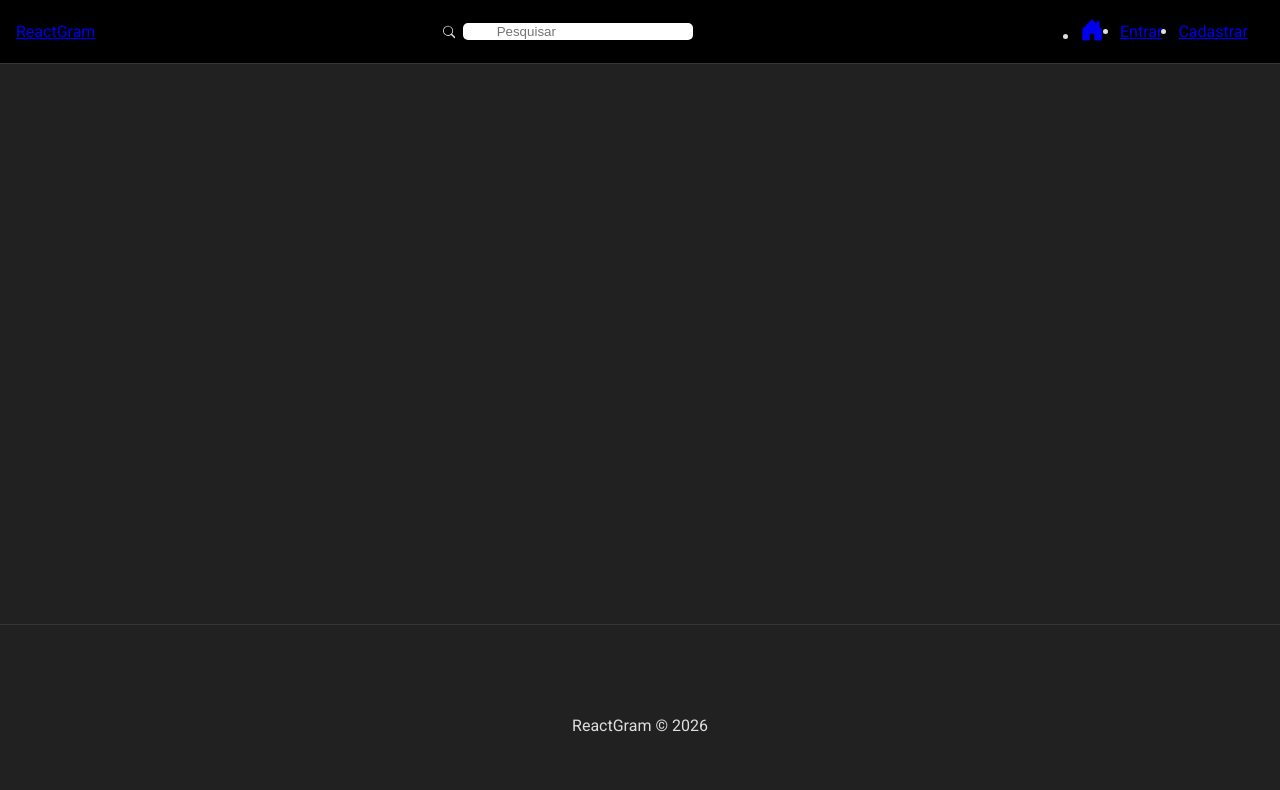
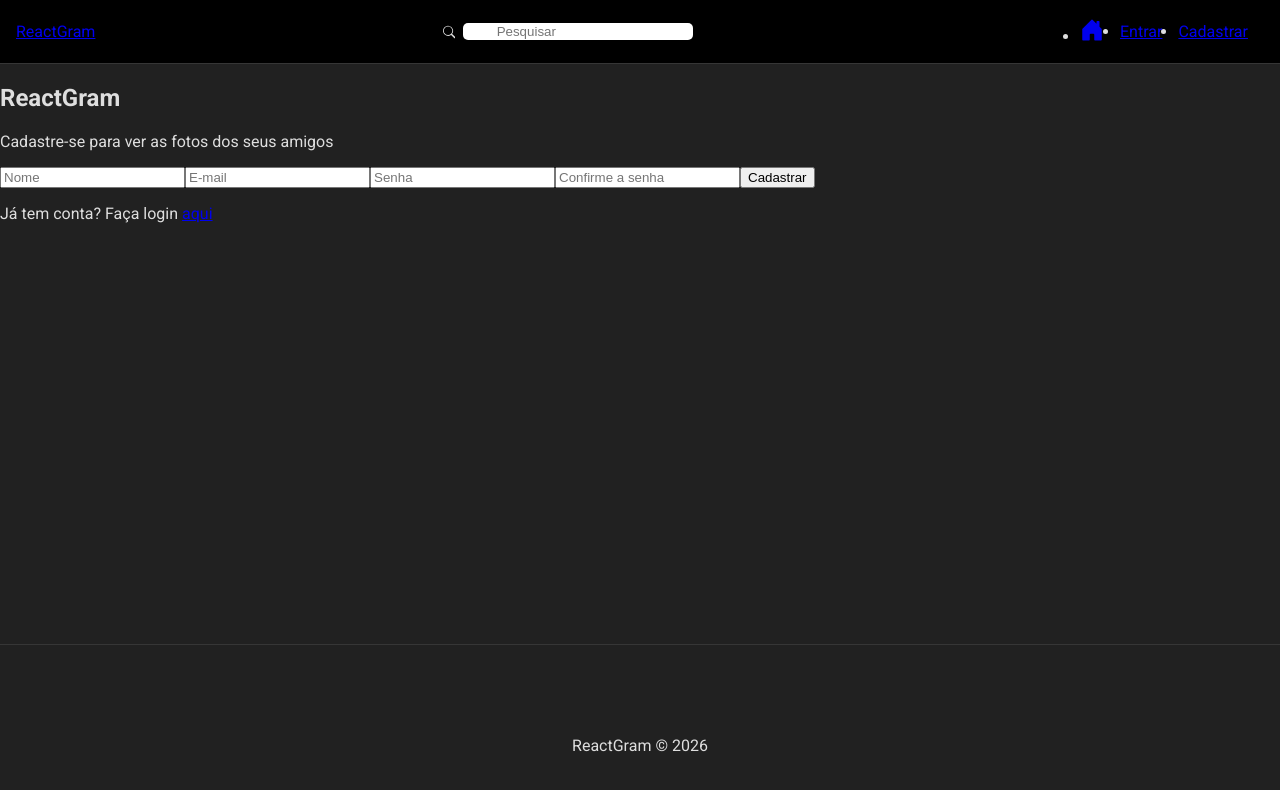
Before and after one commit to andrew-marquezin/ReactGram, a React (Vite) app in the folder frontend/: page /register in a window 1280 px wide. Shown: the top 790 px of the page. Built offline with nearby package versions, Linux system fonts and the light colour scheme.

Commit message:
feat: add register form

```diff
--- a/frontend/src/App.tsx
+++ b/frontend/src/App.tsx
@@ -1,8 +1,8 @@
 import "./App.css";
 import { BrowserRouter, Route, Routes } from "react-router-dom";
 import Home from "./pages/Home";
-// import Login from "./pages/Auth/Login";
-// import Register from "./pages/Auth/Register";
+import Login from "./pages/Auth/Login";
+import Register from "./pages/Auth/Register";
 import Navbar from "./components/Navbar";
 import Footer from "./components/Footer";
 
@@ -14,8 +14,8 @@ export default function App() {
         <div className="container">
           <Routes>
             <Route path="/" element={<Home />} />
-            {/* <Route path="/login" element={<Login />} />
-            <Route path="/register" element={<Register />} /> */}
+            <Route path="/login" element={<Login />} />
+            <Route path="/register" element={<Register />} />
           </Routes>
         </div>
         <Footer />
--- /dev/null
+++ b/frontend/src/pages/Auth/Login.tsx
@@ -0,0 +1,9 @@
+import "./Auth.css";
+
+export default function Login() {
+  return (
+    <div>
+      <h1>Login</h1>
+    </div>
+  );
+}
--- /dev/null
+++ b/frontend/src/pages/Auth/Register.tsx
@@ -0,0 +1,25 @@
+import { Link } from "react-router-dom";
+import "./Auth.css";
+
+export default function Register() {
+  const handleSubmit = (e: React.FormEvent) => {
+    e.preventDefault();
+  };
+
+  return (
+    <div>
+      <h2>ReactGram</h2>
+      <p className="subtitle">Cadastre-se para ver as fotos dos seus amigos</p>
+      <form onSubmit={handleSubmit}>
+        <input type="text" placeholder="Nome" />
+        <input type="text" placeholder="E-mail" />
+        <input type="password" placeholder="Senha" />
+        <input type="password" placeholder="Confirme a senha" />
+        <input type="submit" value="Cadastrar" />
+      </form>
+      <p>
+        Já tem conta? Faça login <Link to="/login">aqui</Link>
+      </p>
+    </div>
+  );
+}
```
Also changed, not shown: frontend/src/pages/Auth/Auth.css (added).
